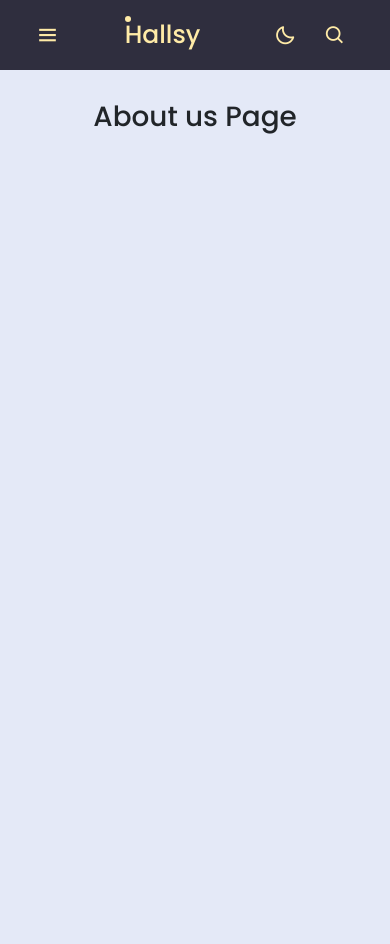
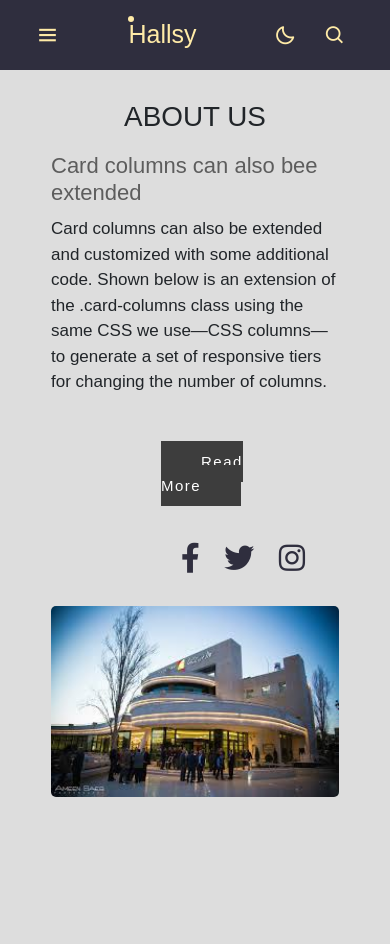
Before and after one commit to MuathAlrefai/Hallsy, a Django app: page /about_all in a window 390 px wide. After the commit the page ends 797 px from the top, so only its background shows below. Run offline with Django 3.2, Linux system fonts and the light colour scheme.

Commit message:
update about us page

```diff
--- a/halls_app/static/cities/style.css
+++ b/halls_app/static/cities/style.css
@@ -325,3 +325,121 @@ body.dark .search-field i {
 #title_header {
   color: #010718;
 }
+@import url('https://fonts.googleapis.com/css2?family=Poppins:wght@300;400;500;600&display=swap');
+
+*{
+    margin:0px;
+    padding:0px;
+    box-sizing: border-box;
+    font-family: 'prppine', sans-serif;
+}
+.section{
+    width: 100%;
+    min-height: 100vh;
+    background-color: #ddd;
+}
+.container{
+    width: 80%;
+    display: block;
+    margin: auto;
+    padding-top: 100px;
+
+}
+.content-section{
+    float: left;
+    width: 55%;
+}
+.image-section{
+    float:right;
+    width: 40%;
+}
+.image-section img{
+width: 100%;
+height: auto;
+border-radius:5px;
+
+
+}
+.content-section .title{
+    text-transform: uppercase;
+    font-size: 20px;
+}
+.content-section .content h3{
+    margin-top: 20px;
+    color:#5d5d5d;
+    font-size: 22px;
+}
+.content-section .content p{
+    margin-top:  10px;
+    font-family: sans-serif;
+    font-size: 17px;
+    line-height: 1.5;
+
+}
+.content-section .content .button a{
+    background-color: #3d3d3d;
+    padding: 12px 40px;
+    text-decoration: none;
+    color: #fff;
+    font-size: 15px ;
+    letter-spacing: 1.5px;
+    transition: 80ms cubic-bezier(0.33, 1, 0.68, 1);
+    transition-property: color, background-color, box-shadow, border-color;
+}
+.content-section .content .button a:hover{
+    background-color:#2f2e3e;
+    color: #ffeba7;
+}
+.content-section .social{
+    margin: 30px 10px;
+}
+.content-section .social i{
+    color:#2f2e3e;
+    font-size: 30px;
+    padding: 0px 10px;
+    transition: 80ms cubic-bezier(0.33, 1, 0.68, 1);
+    transition-property: color, background-color, box-shadow, border-color;
+}
+.social i:hover {
+    color: #ffeba7;
+}
+@media screen and (max-width: 768px)
+{
+    .container{
+        width: 80%;
+        display: block;
+        margin: auto;
+        padding-top: 100px;
+    }
+    .content-section{
+        float: none;
+        width: 100%;
+    }
+    .image-section img{
+        width: 100%;
+        height: auto;
+        display: block;
+        margin: auto;
+        border-radius: 5px;
+
+    }
+    .image-section{
+        float: none;
+        width: 100%;
+        display: block;
+        margin: auto;
+    }
+    .content-section .title{
+        text-align: center;
+        font-size: 19px;
+    }
+    .content-section .content .button{
+      padding: 15px 50px;
+      margin-left: 60px;
+
+    }
+    .content-section .social {
+     padding-left: 110px;
+
+    }
+}
--- a/halls_app/templates/no_user/about_all.html
+++ b/halls_app/templates/no_user/about_all.html
@@ -10,6 +10,7 @@
     />
     <title>Snippet - GoSNippets</title>
     {% load static %}
+    <link rel="stylesheet" href="https://use.fontawesome.com/releases/v5.15.4/css/all.css" integrity="sha384-DyZ88mC6Up2uqS4h/KRgHuoeGwBcD4Ng9SiP4dIRy0EXTlnuz47vAwmeGwVChigm" crossorigin="anonymous"/>
     <link
       rel="shortcut icon"
       href="{% static 'images/favicon.jpg' %}"
@@ -35,11 +36,12 @@
             <i class="bx bx-x siderbarClose"></i>
           </div>
           <ul class="nav-links">
-            <li><a href="/sign">Login</a></li>
-            <li><a href="/cities_all">Home</a></li>
-            <li><a href="/halls_all">Halls</a></li>
-            <li><a href="/help_all">Help</a></li>
-            <li><a href="/about_all">About</a></li>
+            <li><a href="/profile">{{user.username}}</a></li>
+            <li><a href="/cities">Home</a></li>
+            <li><a href="/halls">Halls</a></li>
+            <li><a href="/help">Help</a></li>
+            <li><a href="/about">About</a></li>
+            <li><a href="/logout_user">Logout</a></li>
           </ul>
         </div>
         <div class="darkLight-searchBox">
@@ -61,11 +63,31 @@
         </div>
       </div>
     </nav>
-    <div class="container">
-        <div class="details">
-            <h1>About us Page</h1>
-        </div>
-    </div>
+    <div class="section">
+      <div class="container">
+          <div class="content-section">
+              <div class="title">
+                  <h1>About Us</h1>
+              </div>
+              <div class="content">
+                  <h3>Card columns can also bee extended </h3>
+                  <p>Card columns can also be extended and customized with some additional code. Shown below is an extension of the .card-columns class using the same CSS we use—CSS columns— to generate a set of responsive tiers for changing the number of columns.</p>
+                  <div class="button">
+                      <br><a href=""> Read More</a>
+                  </div>
+              </div>
+              <div class="social">
+                  <a href=""><i class="fab fa-facebook-f"></i></a>
+                  <a href=""><i class="fab fa-twitter"></i></a>
+                  <a href=""><i class="fab fa-instagram"></i></a>
+              </div>
+          </div>
+          <div class="image-section">
+              <img src="{% static 'cities/images.jpg' %}" alt="">
+
+          </div>
+      </div>
+  </div>
 
     <script src="{% static 'cities/script.js' %}"></script>
     <script
```
Also changed, not shown: halls_app/static/cities/images.jpg (added).
